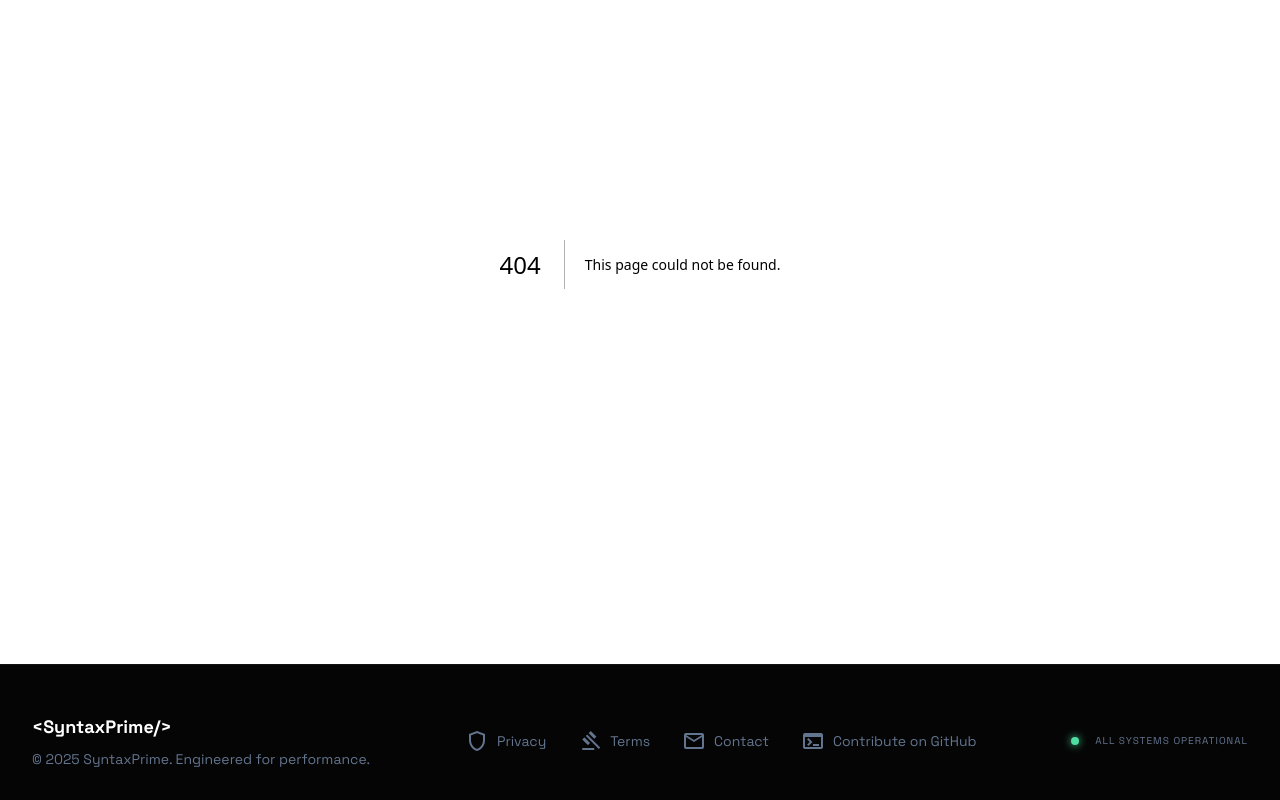
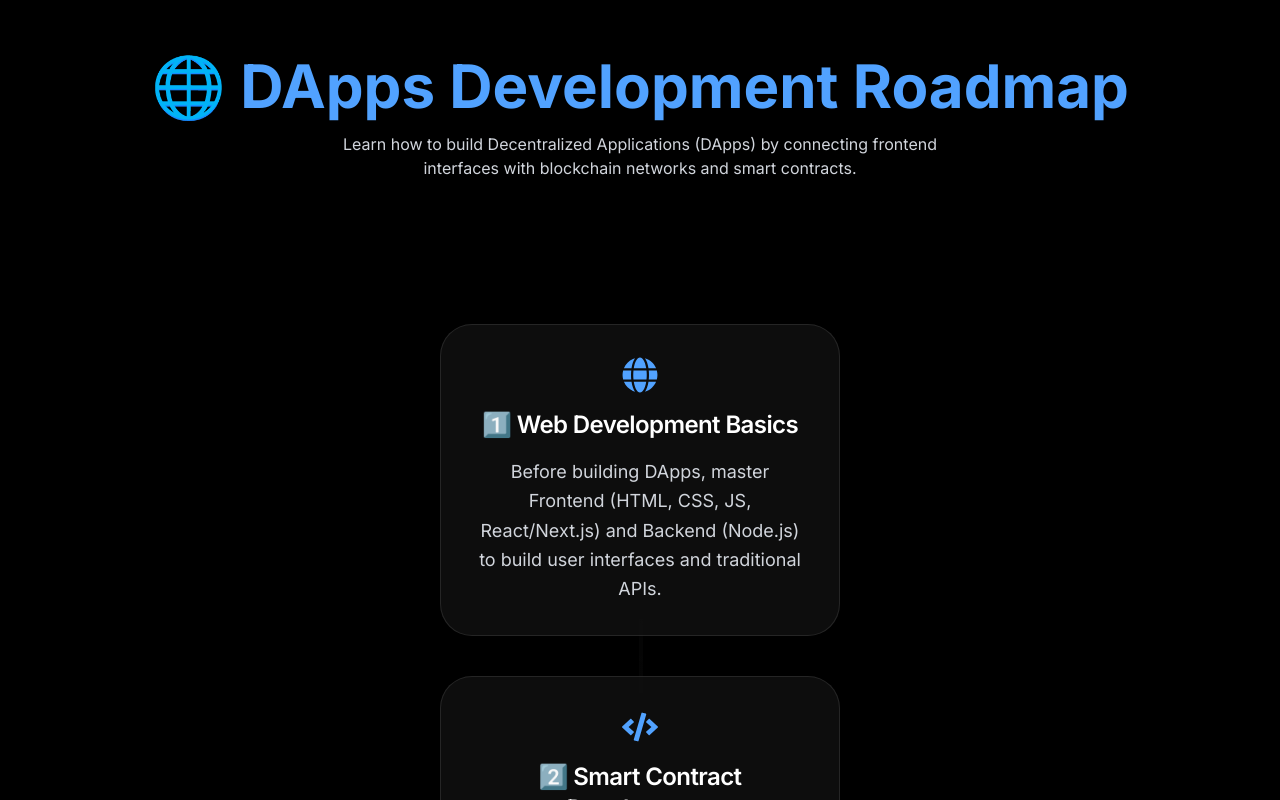
Before and after one commit to SanidhyaGupta-10/SyntaxPrime, a Next.js app: page /roadmaps/27dapps in a window 1280 px wide. Before the commit this address had no page. Shown: the part 200-1000 px from the top of the page. Built offline with nearby package versions, Linux system fonts and the light colour scheme.

Commit message:
feat: add roadmaps for data science and game development, and implement a terminal overlay component

```diff
--- a/app/roadmaps/13datascience/page.tsx
+++ b/app/roadmaps/13datascience/page.tsx
@@ -14,7 +14,7 @@ function InfoCard(props: InfoCardProps) {
   const Icon = props.icon;
   const { title, text, color } = props;
   return (
-    <div className="p-8 rounded-[32px] bg-white/5 border border-white/10 shadow-2xl flex flex-col items-center gap-4 backdrop-blur-2xl hover:bg-white/10 hover:scale-[1.02] hover:border-white/20 transition-all duration-500 text-center w-[90%] sm:w-[400px] z-10 relative" />
+    <div className="p-8 rounded-[32px] bg-white/5 border border-white/10 shadow-2xl flex flex-col items-center gap-4 backdrop-blur-2xl hover:bg-white/10 hover:scale-[1.02] hover:border-white/20 transition-all duration-500 text-center w-[90%] sm:w-[400px] z-10 relative">
       <h3 className="text-2xl font-semibold tracking-tight text-white">{title}</h3>
       <p className="text-[18px] opacity-80 text-center leading-relaxed">{text}</p>
     </div>
--- a/app/roadmaps/22unity/page.tsx
+++ b/app/roadmaps/22unity/page.tsx
@@ -60,8 +60,8 @@ export default function UnityPage() {
     <div className="min-h-screen w-full bg-black text-white px-6 py-24 sm:py-32 flex flex-col items-center gap-20 overflow-hidden relative">
       {/* Header */}
       <div className="text-center mb-16 pt-16">
-        <h1 className="text-4xl md:text-6xl font-bold mb-4 text-white mb-4">
-          ðŸŽ® Unity Game Development Roadmap
+        <h1 className="text-4xl md:text-6xl font-bold mb-4 text-white">
+          🎮 Unity Game Development Roadmap
         </h1>
         <p className="text-gray-300 max-w-2xl mx-auto">
           Learn how to create games in Unity, from beginner concepts to advanced
@@ -72,9 +72,8 @@ export default function UnityPage() {
       {/* Cards Grid */}
       <div className="flex flex-col items-center gap-10 relative w-full max-w-3xl mx-auto before:absolute before:inset-0 before:left-1/2 before:-translate-x-px before:h-full before:w-1 before:bg-gradient-to-b before:from-transparent before:via-white/10 before:to-transparent">
         {cards.map((card, index) => (
-          <div className="relative z-10 flex flex-col items-center">
+          <div key={index} className="relative z-10 flex flex-col items-center">
             <InfoCard
-            key={index}
               icon={card.icon}
               title={card.title}
               text={card.text}
--- a/app/roadmaps/23unreal/page.tsx
+++ b/app/roadmaps/23unreal/page.tsx
@@ -60,8 +60,8 @@ export default function UnrealPage() {
     <div className="min-h-screen w-full bg-black text-white px-6 py-24 sm:py-32 flex flex-col items-center gap-20 overflow-hidden relative">
       {/* Header */}
       <div className="text-center mb-16">
-        <h1 className="text-4xl md:text-6xl font-bold mb-4 pt-16 text-white mb-4 hover:text-purple-600 ">
-          ðŸŽ® Unreal Engine Game Development Roadmap
+        <h1 className="text-4xl md:text-6xl font-bold mb-4 pt-16 text-white hover:text-purple-600 ">
+          🎮 Unreal Engine Game Development Roadmap
         </h1>
         <p className="text-gray-300 max-w-2xl mx-auto">
           Learn Unreal Engine from beginner to advanced: scripting with C++ and Blueprints, game mechanics, level design, and publishing.
@@ -71,9 +71,8 @@ export default function UnrealPage() {
       {/* Cards Grid */}
       <div className="flex flex-col items-center gap-10 relative w-full max-w-3xl mx-auto before:absolute before:inset-0 before:left-1/2 before:-translate-x-px before:h-full before:w-1 before:bg-gradient-to-b before:from-transparent before:via-white/10 before:to-transparent">
         {cards.map((card, index) => (
-          <div className="relative z-10 flex flex-col items-center">
+          <div key={index} className="relative z-10 flex flex-col items-center">
             <InfoCard
-            key={index}
               icon={card.icon}
               title={card.title}
               text={card.text}
--- /dev/null
+++ b/app/roadmaps/27dapps/page.tsx
@@ -0,0 +1,95 @@
+"use client";
+
+import React from "react";
+import { FaGlobe, FaCode, FaCogs, FaWallet, FaMobileAlt, FaRocket } from "react-icons/fa";
+
+interface InfoCardProps {
+  icon: React.ComponentType<React.SVGProps<SVGSVGElement>>;
+  title: string;
+  text: string;
+}
+
+// Reusable InfoCard
+function InfoCard(props: InfoCardProps) {
+  const Icon = props.icon;
+  const { title, text } = props;
+  return (
+    <div className="p-8 rounded-[32px] bg-white/5 border border-white/10 shadow-2xl flex flex-col items-center gap-4 backdrop-blur-2xl hover:bg-white/10 hover:scale-[1.02] hover:border-white/20 transition-all duration-500 text-center w-[90%] sm:w-[400px] z-10 relative">
+      <Icon className="text-4xl text-blue-400" />
+      <h3 className="text-2xl font-semibold tracking-tight text-white">{title}</h3>
+      <p className="text-gray-300 text-center text-[18px] leading-relaxed">{text}</p>
+    </div>
+  );
+}
+
+export default function DAppsPage() {
+  const roadmap = [
+    {
+      icon: FaGlobe,
+      title: "1️⃣ Web Development Basics",
+      text: "Before building DApps, master Frontend (HTML, CSS, JS, React/Next.js) and Backend (Node.js) to build user interfaces and traditional APIs.",
+    },
+    {
+      icon: FaCode,
+      title: "2️⃣ Smart Contract Development",
+      text: "Learn to write, test, and deploy Smart Contracts using Solidity, Rust, or Vyper. Use frameworks like Hardhat, Foundry, or Truffle.",
+    },
+    {
+      icon: FaCogs,
+      title: "3️⃣ Web3.js & Ethers.js",
+      text: "Connect your frontend to the blockchain. Learn how to interact with smart contracts using libraries like Ethers.js, Web3.js, or Viem.",
+    },
+    {
+      icon: FaWallet,
+      title: "4️⃣ Wallet Integration",
+      text: "Integrate crypto wallets like MetaMask, WalletConnect, or Coinbase Wallet into your app to authenticate users and sign transactions.",
+    },
+    {
+      icon: FaGlobe,
+      title: "5️⃣ Decentralized Storage",
+      text: "Store off-chain data securely using decentralized storage solutions like IPFS, Arweave, or Filecoin instead of centralized databases.",
+    },
+    {
+      icon: FaMobileAlt,
+      title: "6️⃣ DApp Architecture",
+      text: "Understand the architecture of decentralized apps, reading data via RPC nodes (Infura, Alchemy), and managing state in the frontend.",
+    },
+    {
+      icon: FaCogs,
+      title: "7️⃣ Indexing & Oracles",
+      text: "Learn to use The Graph for indexing and querying blockchain data efficiently. Use Chainlink to access off-chain data and real-world events.",
+    },
+    {
+      icon: FaRocket,
+      title: "8️⃣ Deployment & Security",
+      text: "Audit your smart contracts, use testnets (Sepolia, Goerli), deploy securely, and host your frontend on decentralized networks or Vercel.",
+    },
+  ];
+
+  return (
+    <div className="min-h-screen w-full bg-black text-white px-6 py-24 sm:py-32 flex flex-col items-center gap-20 overflow-hidden relative">
+      {/* Header */}
+      <div className="text-center mb-16 pt-16">
+        <h1 className="text-4xl md:text-6xl font-bold mb-4 text-blue-400">
+          🌐 DApps Development Roadmap
+        </h1>
+        <p className="text-gray-300 max-w-2xl mx-auto">
+          Learn how to build Decentralized Applications (DApps) by connecting frontend interfaces with blockchain networks and smart contracts.
+        </p>
+      </div>
+
+      {/* Cards Grid */}
+      <div className="flex flex-col items-center gap-10 relative w-full max-w-3xl mx-auto before:absolute before:inset-0 before:left-1/2 before:-translate-x-px before:h-full before:w-1 before:bg-gradient-to-b before:from-transparent before:via-white/10 before:to-transparent">
+        {roadmap.map((card, index) => (
+          <div key={index} className="relative z-10 flex flex-col items-center">
+            <InfoCard
+              icon={card.icon}
+              title={card.title}
+              text={card.text}
+            />
+          </div>
+        ))}
+      </div>
+    </div>
+  );
+}
--- a/app/roadmaps/page.tsx
+++ b/app/roadmaps/page.tsx
@@ -146,7 +146,7 @@ export default function RoadmapsPage() {
           <div className="py-24 text-center">
             <span className="material-symbols-outlined text-6xl text-slate-700 mb-4">route</span>
             <h3 className="text-xl text-white font-display mb-2">No roadmaps found</h3>
-            <p className="text-slate-500">We couldn't find any learning tracks matching your query.</p>
+            <p className="text-slate-500">We couldn&apos;t find any learning tracks matching your query.</p>
           </div>
         )}
       </div>
--- a/components/TerminalOverlay.tsx
+++ b/components/TerminalOverlay.tsx
@@ -23,6 +23,7 @@ export default function TerminalOverlay({ isOpen, onClose }: TerminalOverlayProp
   // Initialize terminal
   useEffect(() => {
     if (isOpen) {
+      // eslint-disable-next-line
       setHistory([
         "SyntaxPrime OS v2.4.0",
         "Initializing boot sequence...",
```
Also changed, not shown: app/roadmaps/24game-programming/page.tsx (+10 -11 lines). Lines whose indentation alone changed are shown as unchanged.
